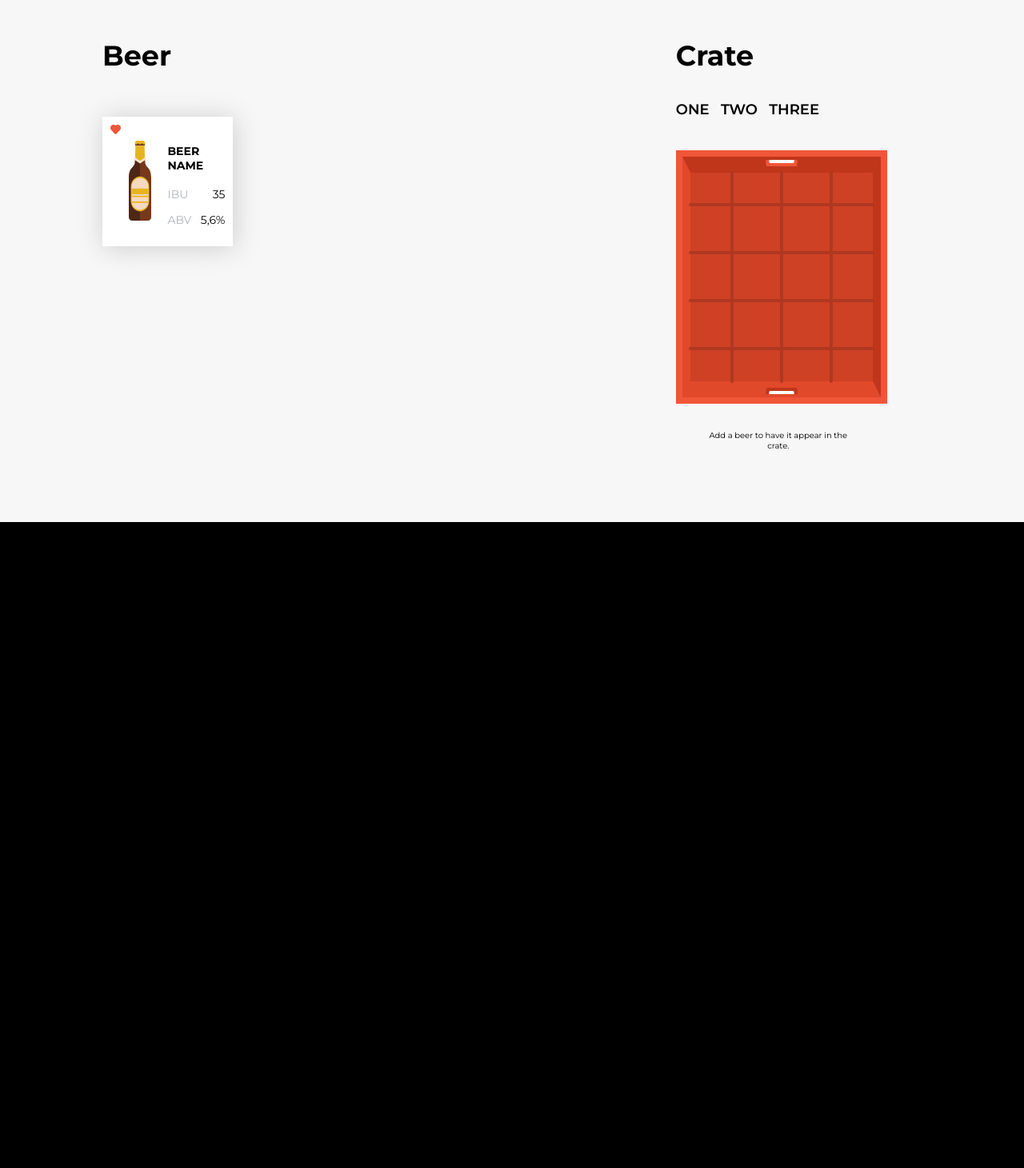
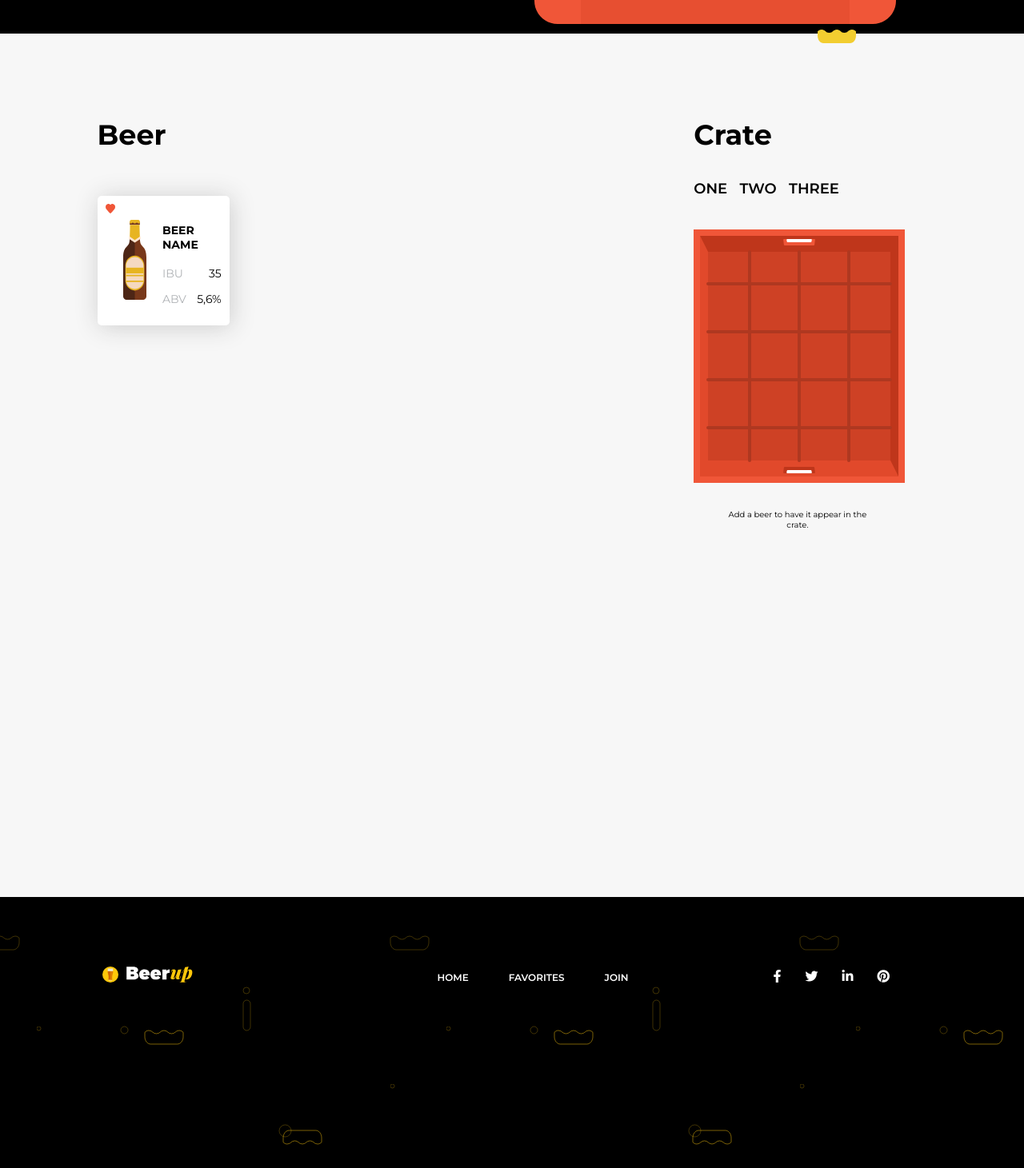
Before and after one commit to darkob92/beerup-challenge, a React (Create React App) app: page / in a window 1280 px wide. Shown: the part 748-2209 px from the top of the page at 80% size. Before the commit the page ends 1401 px from the top, so only its background shows below. Built offline with nearby package versions, Linux system fonts and the light colour scheme.

Commit message:
footer added

```diff
--- a/public/index.html
+++ b/public/index.html
@@ -21,6 +21,8 @@
     -->
     <title>BeerUp</title>
     <link href="https://fonts.googleapis.com/css?family=Montserrat:400,600,700" rel="stylesheet">
+    <link rel="stylesheet" href="https://use.fontawesome.com/releases/v5.8.2/css/all.css"
+      integrity="sha384-oS3vJWv+0UjzBfQzYUhtDYW+Pj2yciDJxpsK1OYPAYjqT085Qq/1cq5FLXAZQ7Ay" crossorigin="anonymous">
   </head>
   <body>
     <noscript>You need to enable JavaScript to run this app.</noscript>
--- a/src/App.js
+++ b/src/App.js
@@ -3,6 +3,7 @@ import './App.scss';
 import Navigation from './components/Navigation/Navigation';
 import Banner from './components/Banner/Banner';
 import Main from './components/Main/Main';
+import Footer from './components/Footer/Footer';
 
 function App() {
   return (
@@ -10,6 +11,7 @@ function App() {
       <Navigation />
       <Banner />
       <Main />
+      <Footer />
     </div>
   );
 }
--- a/src/App.scss
+++ b/src/App.scss
@@ -10,8 +10,7 @@ body {
 }
 
 .App {
-  height: 100vh;
   background-image: url(./assets/pattern.svg);
   background-size: contain;
-  position: relative;
+  //position: relative;
 }
--- a/src/components/Banner/banner.scss
+++ b/src/components/Banner/banner.scss
@@ -3,6 +3,8 @@
   margin: 5rem auto;
   display: flex;
   justify-content: space-between;
+  position: relative;
+  height: 80vh;
 
   &__title-box {
     width: 45%;
@@ -29,12 +31,12 @@
   }
 
   &__img {
-    margin-top: 3.5rem;
+    margin-top: 6.5rem;
     position: relative;
 
     img:nth-child(2) {
       position: absolute;
-      bottom: 9%;
+      bottom: -2%;
       right: 5rem;
       z-index: 999;
     }
--- /dev/null
+++ b/src/components/Footer/Footer.js
@@ -0,0 +1,34 @@
+import React from 'react';
+import './footer.scss';
+import Logo from '../../assets/logo.svg';
+import Symbol from '../../assets/symbol.svg';
+
+const Footer = () => {
+  return(
+    <footer className="footer-section">
+      <div className="footer">
+        <div className="footer__logo-box">
+          <img src={Symbol} />
+          <img src={Logo} />
+        </div>
+
+        <div>
+          <ul className="footer__list">
+            <li className="footer__item"><a className="footer__link" href="#">Home</a></li>
+            <li className="footer__item"><a className="footer__link" href="#">Favorites</a></li>
+            <li className="footer__item"><a className="footer__link" href="#">Join</a></li>
+          </ul>
+        </div>
+
+        <div className="footer__socials">
+          <a href="#"><i class="fab fa-facebook-f"></i></a>
+          <a href="#"><i class="fab fa-twitter"></i></a>
+          <a href="#"><i class="fab fa-linkedin-in"></i></a>
+          <a href="#"><i class="fab fa-pinterest"></i></a>
+        </div>
+      </div>
+    </footer>
+  );
+}
+
+export default Footer;
--- /dev/null
+++ b/src/components/Footer/footer.scss
@@ -0,0 +1,60 @@
+.footer-section {
+  width: 100%;
+  height: 45vh;
+  position: absolute;
+  bottom: -180%;
+  background-image: url(../../assets/pattern.svg);
+
+  .footer {
+    display: flex;
+    justify-content: space-between;
+    width: 80%;
+    margin: 3rem auto;
+
+    img {
+      margin-right: 1rem;
+      height: 2rem;
+      align-self: center;
+    }
+
+    &__list {
+      list-style: none;
+      display: flex;
+      justify-content: space-between;
+    }
+
+    &__item {
+      margin-right: 2.5rem;
+      margin-left: 2.5rem;
+      align-self: center;
+    }
+
+    &__link {
+      text-decoration: none;
+      text-transform: uppercase;
+      color: #fff;
+      font-size: 1.2rem;
+      font-weight: 600;
+    }
+
+    &__socials {
+      display: flex;
+      justify-content: flex-end;
+      width: 30%;
+
+      a {
+        font-size: 1.6rem;
+        margin-right: 3rem;
+        color: #fff;
+      }
+    }
+  }
+
+  div {
+    width: 20%;
+    height: 20%;
+    margin-top: 5rem;
+    margin-right: 1rem;
+    display: flex;
+  }
+}
--- a/src/components/Main/main.scss
+++ b/src/components/Main/main.scss
@@ -1,8 +1,10 @@
 .main-section {
   width: 100%;
+  height: 135vh;
   background: #f7f7f7;
-  margin-top: -11rem;
+  margin-top: -5rem;
   position: absolute;
+  z-index: 998;
 
   h3 {
       font-size: 3.5rem;
@@ -12,8 +14,7 @@
 .main-container {
   display: flex;
   margin: 7rem auto;
-  width: 80%;
-  height: 57rem;
+  width: 81%;
 
   &__products-box {
     width: 70%;
@@ -26,6 +27,7 @@
 
   &__favorites {
     width: 25%;
+    margin-left: 2rem;
 
     p {
       text-align: center;
@@ -44,6 +46,7 @@
   box-shadow: .2rem .2rem 3rem #ccc;
   margin-top: 2rem;
   margin-right: 2rem;
+  border-radius: 0.5rem;
 
   &__fav {
     height: 1.2rem;
```
